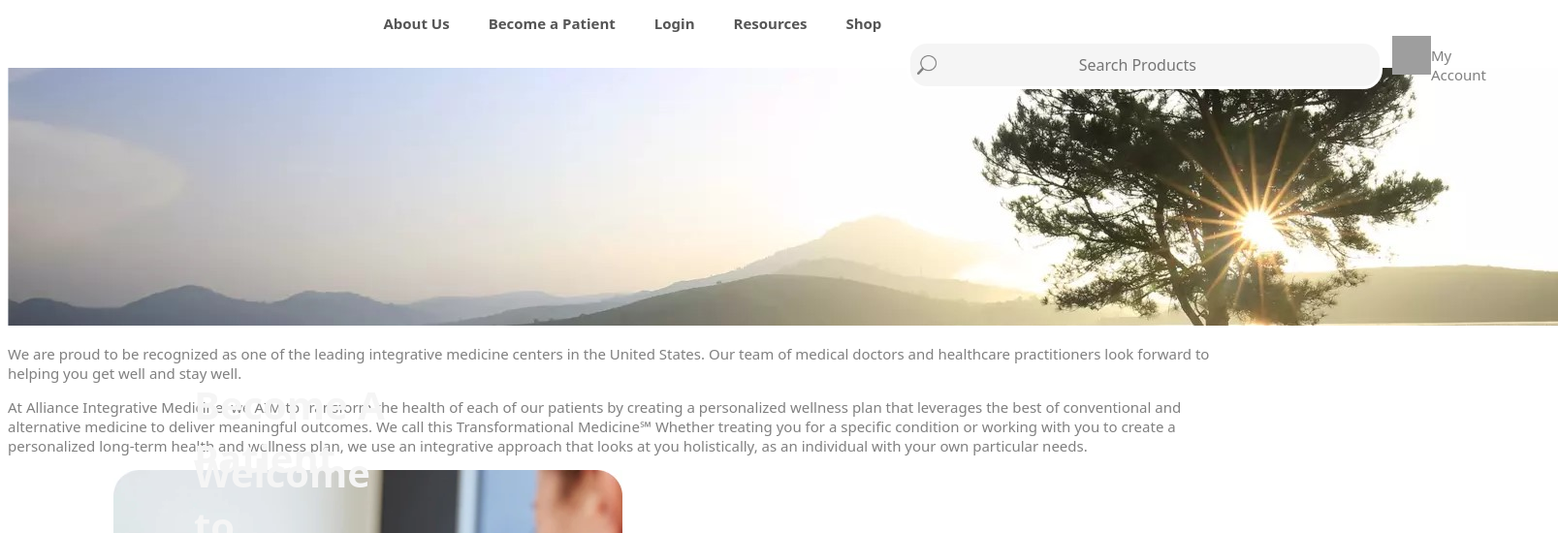
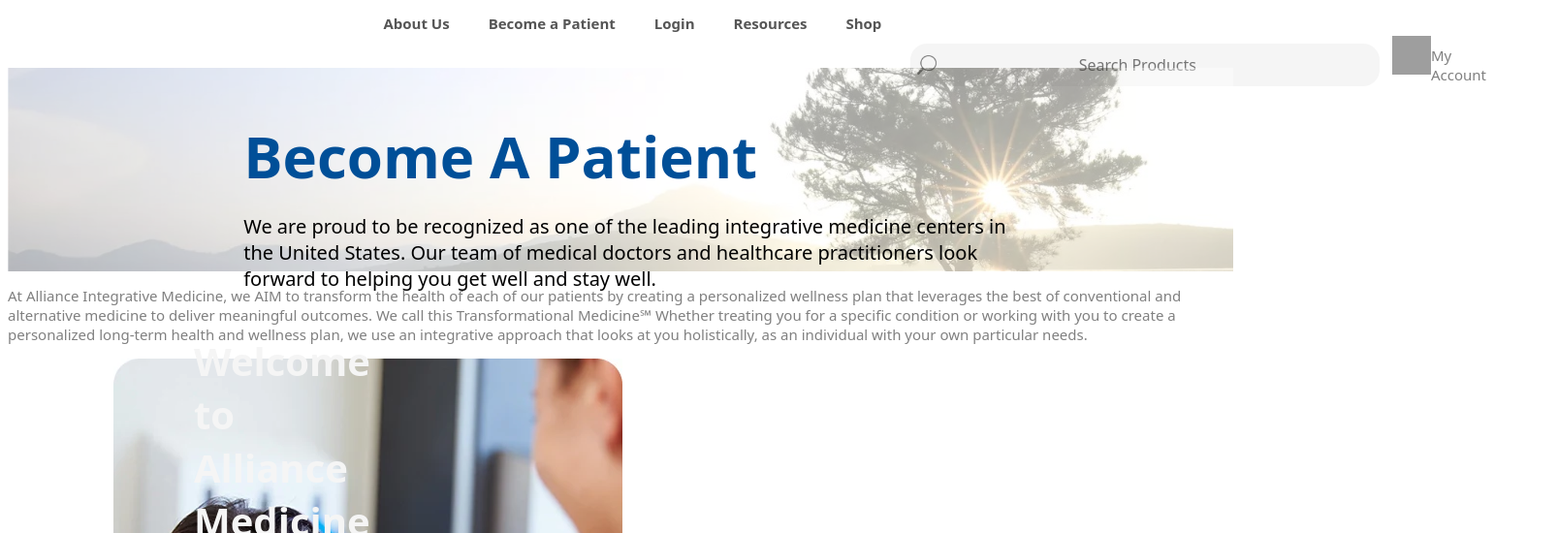
Before and after one commit to tbartsctr/AllianceWebMockNew, a React (Vite) app: page /become-patient in a window 1280 px wide. Shown: the part 138-688 px from the top of the page at 97% size, 1607 px wide, since content can reach past the window. Built offline with nearby package versions, Linux system fonts and the light colour scheme; grey boxes are pictures that could not be loaded.

Commit message:
BecomePatientHeaderAdd

```diff
--- /dev/null
+++ b/src/BecomePatient.css
@@ -0,0 +1,31 @@
+#newPatientImg1{
+    width: 100%;
+    opacity: 40%;
+
+
+
+}
+
+#newPatientHeaderTxt{
+    color:  #004f98;
+    font-family: system-ui, -apple-system, BlinkMacSystemFont, 'Segoe UI', Roboto, Oxygen, Ubuntu, Cantarell, 'Open Sans', 'Helvetica Neue', sans-serif;
+    font-size: 60px;
+    max-width: 800px;
+    margin-left: 19vw;
+}
+
+.NewPatientHeader{
+    display: flex;
+    flex-direction: column ;
+}
+
+#newPatientBannerTxt{
+    color: black;
+    font-family: system-ui, -apple-system, BlinkMacSystemFont, 'Segoe UI', Roboto, Oxygen, Ubuntu, Cantarell, 'Open Sans', 'Helvetica Neue', sans-serif;
+    font-size: 20px;
+    font-weight: 370;
+    max-width: 800px;
+    position: absolute;
+    margin-top: 150px;
+    margin-left: 19vw;
+}
--- a/src/BecomePatient.jsx
+++ b/src/BecomePatient.jsx
@@ -2,6 +2,7 @@
 import Layout from "./Layout";
 import BannerImage from "./NewPatientsImg1.jpg";
 import BodyImage from "./NewPatientsImage1.webp";
+import "./BecomePatient.css";
 
 
 function BecomePatientHeader () {
```
